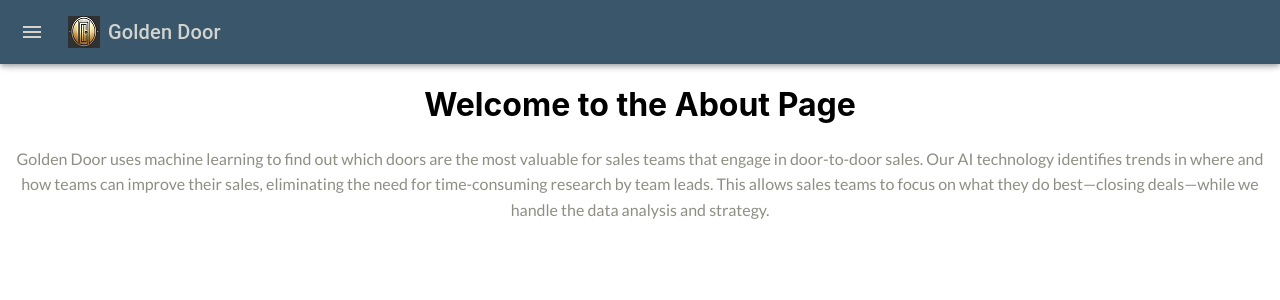
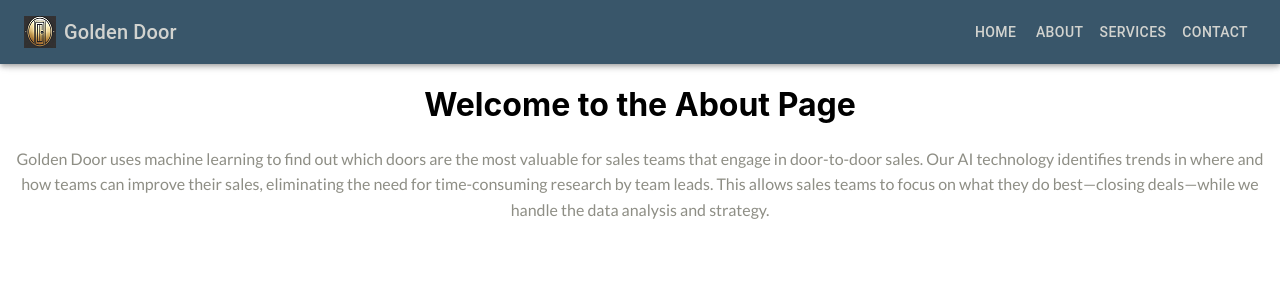
Before and after one commit to thekingofklorine/golden-door, a React (Create React App) app: page /golden-door/about in a window 1280 px wide. Shown: the top 300 px of the page. Built offline with nearby package versions, Linux system fonts and the light colour scheme.

Commit message:
updated menu bar

```diff
--- a/src/App.tsx
+++ b/src/App.tsx
@@ -1,11 +1,11 @@
 import React, { useState } from 'react';
 import { Routes, Route, useNavigate } from 'react-router-dom';
-import { AppBar, Toolbar, IconButton, Typography, Drawer, List, Divider } from '@mui/material';
+import { AppBar, Toolbar, IconButton, Typography, Drawer, List, Divider, useMediaQuery, Button } from '@mui/material';
 import MenuIcon from '@mui/icons-material/Menu';
 import { Box } from '@mui/system';
 import { ListItemButton } from '@mui/material';
 import './App.css';
-import menuLogo from "../src/resources/doorlogo32.png"
+import menuLogo from "../src/resources/doorlogo32.png";
 
 // Import the page components
 import Home from './pages/Home';
@@ -16,6 +16,9 @@ import Contact from './pages/Contact';
 const App: React.FC = () => {
   const [drawerOpen, setDrawerOpen] = useState<boolean>(false);
   const navigate = useNavigate();
+
+  // Detect screen size for mobile or desktop
+  const isMobile = useMediaQuery('(max-width: 768px)');
 
   const toggleDrawer = (open: boolean) => (
     event: React.KeyboardEvent | React.MouseEvent
@@ -60,27 +63,45 @@ const App: React.FC = () => {
     <div className="App">
       {/* AppBar with Menu Icon, Logo, and Title */}
       <AppBar position="fixed" sx={{ backgroundColor: 'var(--paynes-gray)', zIndex: 1300 }}>
-        <Toolbar sx={{ justifyContent: 'flex-start' }}>
-          <IconButton
-            edge="start"
-            sx={{ color: 'var(--ash-gray)' }}
-            aria-label="menu"
-            onClick={toggleDrawer(true)}
-          >
-            <MenuIcon />
-          </IconButton>
-
-          {/* Logo and Title Section */}
-          <Box sx={{ display: 'flex', alignItems: 'center', marginLeft: 2 }}>
+        <Toolbar sx={{ justifyContent: 'space-between' }}>
+          {/* Left Side: Logo and Title */}
+          <Box sx={{ display: 'flex', alignItems: 'center' }}>
             <img src={menuLogo} alt="Golden Door Logo" style={{ width: 32, height: 32, marginRight: 8 }} />
             <Typography variant="h6" component="div" sx={{ color: 'var(--ash-gray)' }}>
               Golden Door
             </Typography>
           </Box>
+
+          {/* Right Side: Desktop or Mobile Menu */}
+          {isMobile ? (
+            <IconButton
+              edge="end"
+              sx={{ color: 'var(--ash-gray)' }}
+              aria-label="menu"
+              onClick={toggleDrawer(true)}
+            >
+              <MenuIcon />
+            </IconButton>
+          ) : (
+            <Box sx={{ display: 'flex' }}>
+              <Button sx={{ color: 'var(--ash-gray)' }} onClick={() => handleNavigation('/')}>
+                Home
+              </Button>
+              <Button sx={{ color: 'var(--ash-gray)' }} onClick={() => handleNavigation('/about')}>
+                About
+              </Button>
+              <Button sx={{ color: 'var(--ash-gray)' }} onClick={() => handleNavigation('/services')}>
+                Services
+              </Button>
+              <Button sx={{ color: 'var(--ash-gray)' }} onClick={() => handleNavigation('/contact')}>
+                Contact
+              </Button>
+            </Box>
+          )}
         </Toolbar>
       </AppBar>
 
-      {/* Drawer with Navigation Links */}
+      {/* Drawer with Navigation Links for Mobile */}
       <Drawer
         anchor="left"
         open={drawerOpen}
```
